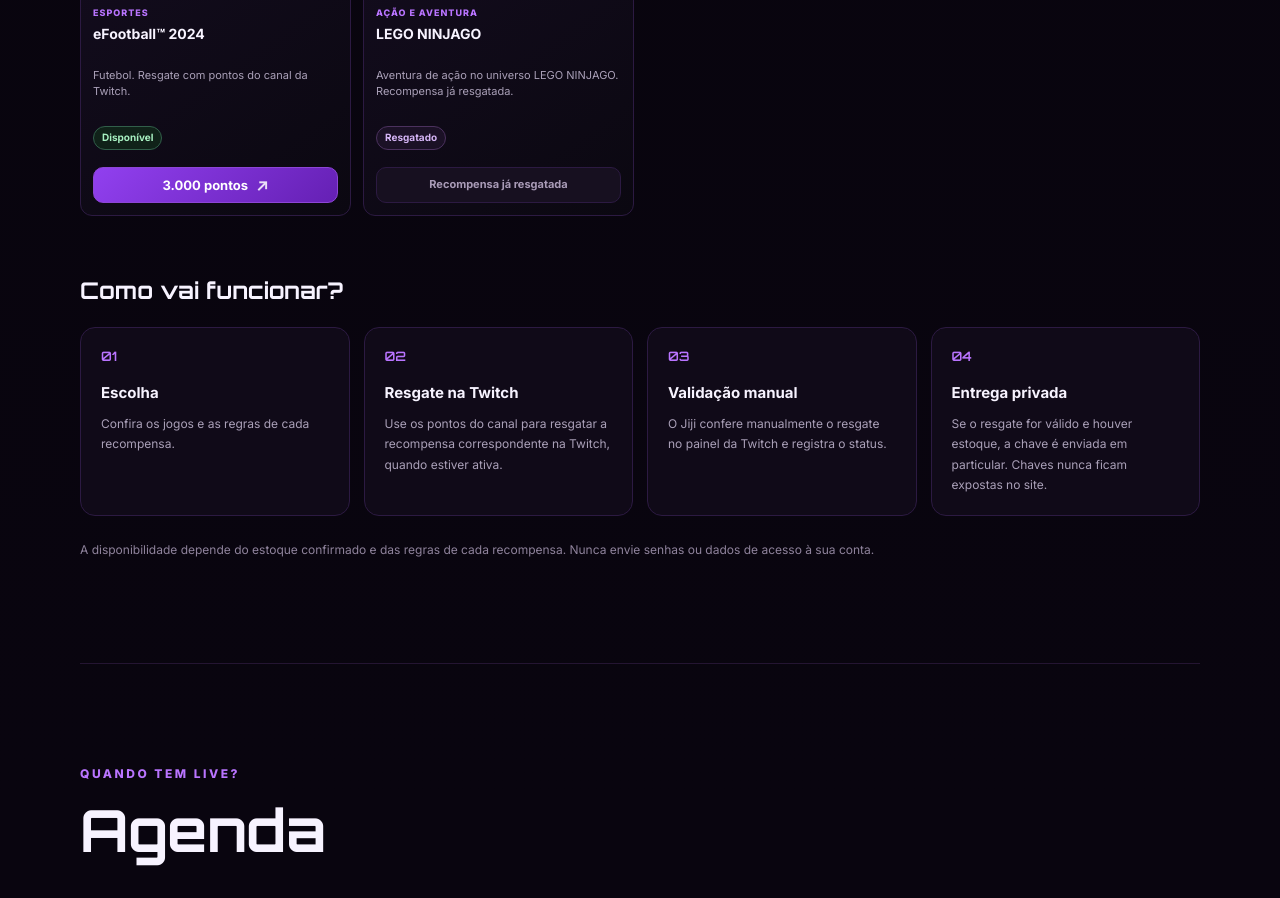
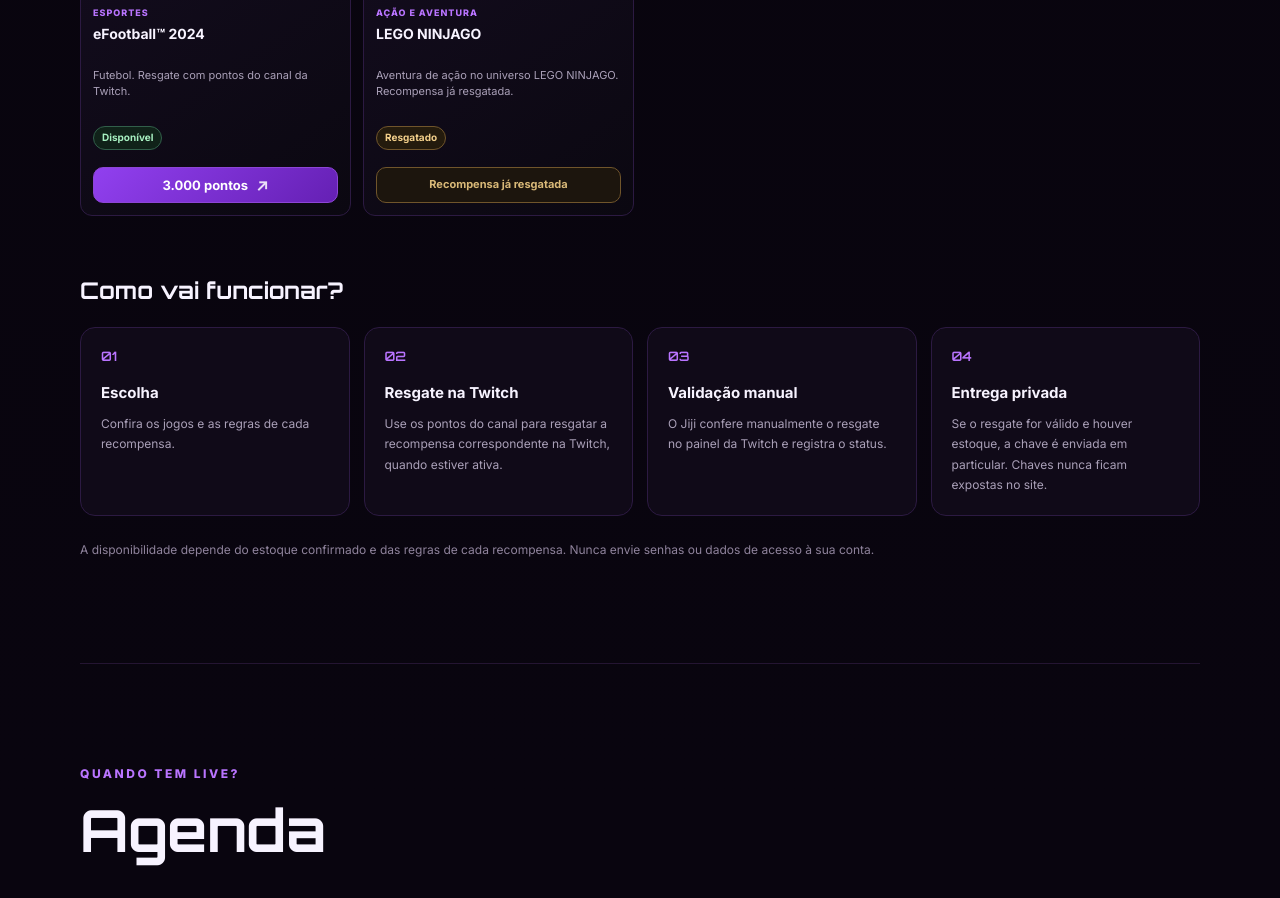
Before and after one commit to AdilsonReis-hub/AdilsonReis-hub, a plain HTML site: page index.html in a window 1280 px wide. Shown: the part 3300-4198 px from the top of the page. Drawn offline with Linux system fonts and the light colour scheme.

Commit message:
Estiliza selo de jogo resgatado

```diff
--- a/styles.css
+++ b/styles.css
@@ -266,3 +266,8 @@
 #apoio .livepix-poster{width:min(100%,320px);height:auto;max-height:360px;object-fit:contain;object-position:center;flex:0 1 auto;margin:auto;}
 #apoio .qr-caption{width:100%;flex:0 0 34px;}
 @media(max-width:760px){#apoio .qr-feature{padding:16px}#apoio .livepix-poster{width:min(100%,280px);max-height:320px}}
+
+
+/* Status de recompensa já resgatada */
+.game-status.redeemed{border-color:#70552b;background:#241b0d;color:#f2cf8a}
+.game-action.redeemed-action{border-color:#70552b;background:#1c150d;color:#d9b978;cursor:default}
```
